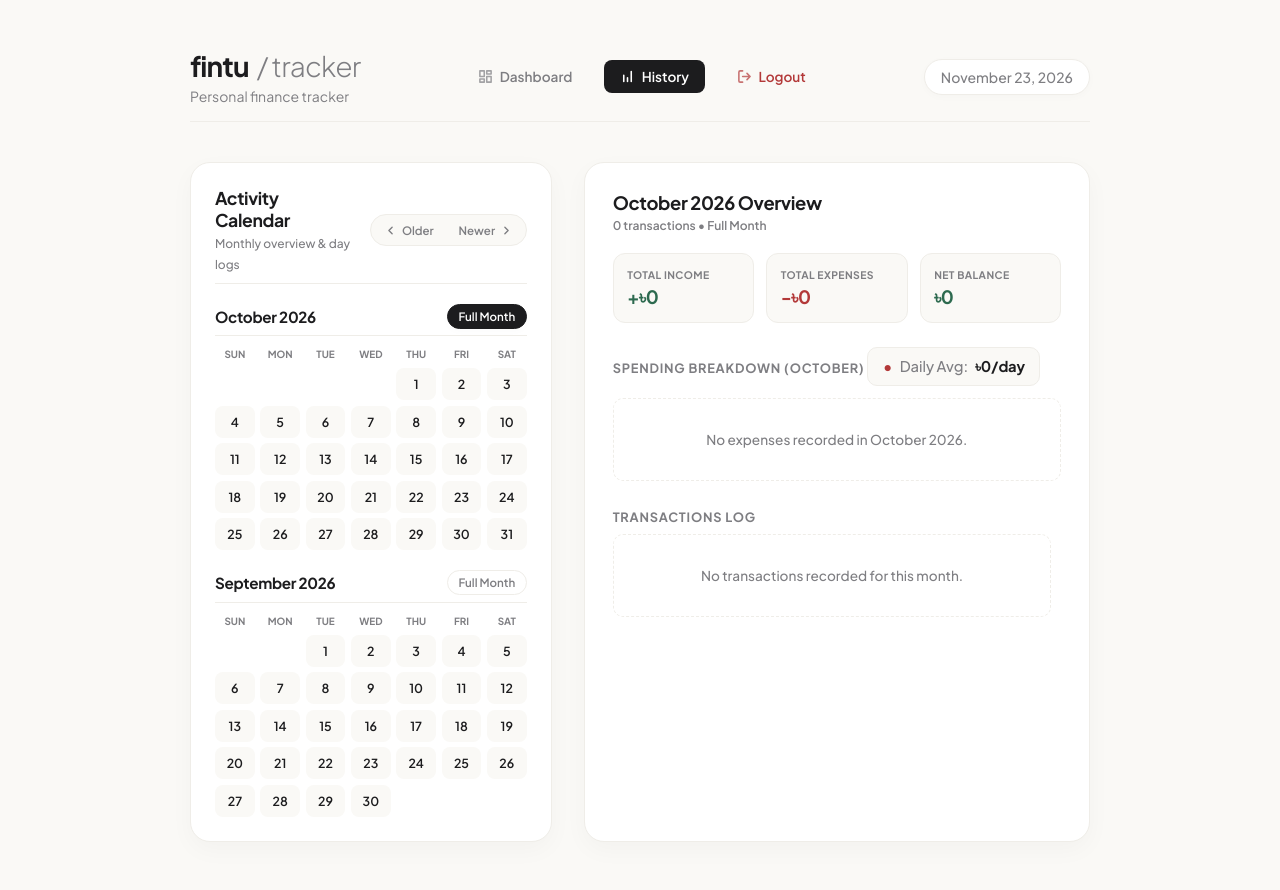
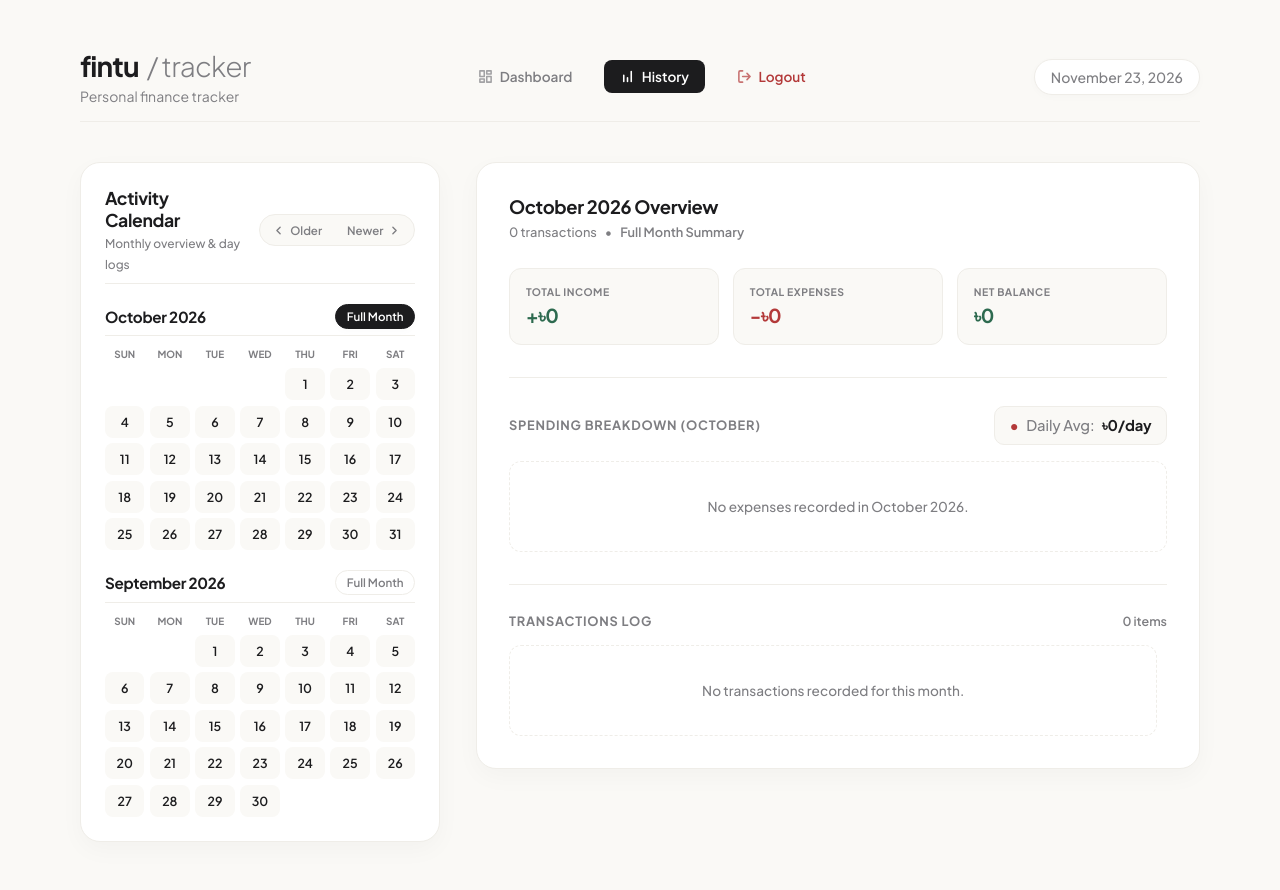
Before and after one commit to MahirTB/fintu, a FastAPI app: page /history?year=2026&month=10 in a window 1280 px wide. Run offline with FastAPI, Linux system fonts and the light colour scheme; the visitor is signed in with stand-in values (Sample User, id 1); data that the repository does not hold is empty.

Commit message:
style: increase layout width to 1120px, enhance day breakdown hierarchy and spacing, and refine breadcrumb back navigation

```diff
--- a/static/styles.css
+++ b/static/styles.css
@@ -47,7 +47,7 @@ body {
 
 .container {
   width: 100%;
-  max-width: 900px;
+  max-width: 1120px;
   min-width: 0;
   display: flex;
   flex-direction: column;
@@ -1025,13 +1025,15 @@ button.submit-btn:active {
 /* Calendar Layout */
 .calendar-page-grid {
   display: grid;
-  grid-template-columns: 1fr 1.4fr;
-  gap: 2rem;
-}
-
-@media (max-width: 768px) {
+  grid-template-columns: 360px 1fr;
+  gap: 2.25rem;
+  align-items: start;
+}
+
+@media (max-width: 860px) {
   .calendar-page-grid {
     grid-template-columns: 1fr;
+    gap: 1.5rem;
   }
 }
 
@@ -1252,13 +1254,12 @@ button.submit-btn:active {
 /* Breakdown panel */
 .breakdown-card {
   background: var(--card-bg);
-  padding: 1.75rem;
+  padding: 2rem;
   border-radius: 20px;
   border: 1px solid var(--border-color);
   box-shadow: var(--shadow-md);
   display: flex;
   flex-direction: column;
-  gap: 1.25rem;
   min-width: 0;
 }
 
@@ -1443,63 +1444,132 @@ button.submit-btn:active {
   color: var(--expense-color);
 }
 
-/* Month Breakdown Overview Pane */
+/* Day & Month Breakdown Overview Panes */
+.day-breakdown-wrapper,
 .month-breakdown-wrapper {
   display: flex;
   flex-direction: column;
-  gap: 1.25rem;
   min-width: 0;
 }
 
-.month-overview-header {
-  display: flex;
+/* Day Breadcrumb & Top Bar */
+.day-nav-bar {
+  display: flex;
+  align-items: center;
   justify-content: space-between;
-  align-items: flex-start;
-  gap: 1rem;
-}
-
-.month-overview-title-group h2 {
-  font-size: 1.15rem;
-  font-weight: 700;
-  letter-spacing: -0.02em;
-  color: var(--text-primary);
-  margin: 0 0 0.25rem 0;
-}
-
-.month-overview-badge {
-  font-size: 0.75rem;
+  margin-bottom: 1.25rem;
+  padding-bottom: 0.75rem;
+  border-bottom: 1px solid var(--border-color);
+}
+
+.back-to-month-link {
+  display: inline-flex;
+  align-items: center;
+  gap: 0.45rem;
+  background: transparent;
+  border: none;
+  padding: 0.4rem 0.75rem;
+  margin-left: -0.75rem;
+  border-radius: 8px;
+  color: var(--text-secondary);
+  font-size: 0.82rem;
   font-weight: 600;
-  color: var(--text-secondary);
-}
-
-/* Month KPI Grid */
+  cursor: pointer;
+  transition: all var(--transition-fast);
+}
+
+.back-to-month-link:hover {
+  color: var(--text-primary);
+  background-color: var(--bg-color);
+}
+
+.back-to-month-link svg {
+  transition: transform var(--transition-fast);
+}
+
+.back-to-month-link:hover svg {
+  transform: translateX(-3px);
+}
+
+.day-nav-badge {
+  font-size: 0.68rem;
+  font-weight: 700;
+  text-transform: uppercase;
+  letter-spacing: 0.06em;
+  color: var(--text-secondary);
+  background-color: var(--bg-color);
+  border: 1px solid var(--border-color);
+  padding: 0.2rem 0.6rem;
+  border-radius: 999px;
+}
+
+/* Headers */
+.day-hero-header,
+.month-hero-header {
+  display: flex;
+  flex-direction: column;
+  gap: 0.35rem;
+  margin-bottom: 1.75rem;
+}
+
+.day-main-title,
+.month-main-title {
+  font-size: 1.35rem;
+  font-weight: 700;
+  letter-spacing: -0.025em;
+  color: var(--text-primary);
+  margin: 0;
+  line-height: 1.25;
+}
+
+.day-meta-row,
+.month-meta-row {
+  display: flex;
+  align-items: center;
+  gap: 0.5rem;
+  font-size: 0.8rem;
+  font-weight: 500;
+  color: var(--text-secondary);
+}
+
+.month-meta-badge {
+  color: var(--text-secondary);
+  font-weight: 600;
+}
+
+/* KPI Grids (Day & Month) */
+.day-kpi-grid,
 .month-kpi-grid {
   display: grid;
   grid-template-columns: repeat(3, minmax(0, 1fr));
-  gap: 0.75rem;
-}
-
+  gap: 0.85rem;
+  margin-bottom: 2rem;
+}
+
+.day-kpi-card,
 .month-kpi-card {
   background-color: var(--bg-color);
-  padding: 0.85rem;
+  padding: 1rem;
   border-radius: 12px;
   border: 1px solid var(--border-color);
   display: flex;
   flex-direction: column;
-  gap: 0.25rem;
+  gap: 0.35rem;
   min-width: 0;
 }
 
+.day-kpi-card .kpi-label,
 .month-kpi-card .kpi-label {
   font-size: 0.65rem;
   text-transform: uppercase;
   font-weight: 700;
-  letter-spacing: 0.04em;
-  color: var(--text-secondary);
-}
-
+  letter-spacing: 0.05em;
+  color: var(--text-secondary);
+}
+
+.day-kpi-card .kpi-value,
 .month-kpi-card .kpi-value {
-  font-size: 1.15rem;
+  font-size: 1.2rem;
   font-weight: 700;
   letter-spacing: -0.02em;
   color: var(--text-primary);
@@ -1508,18 +1578,22 @@ button.submit-btn:active {
   text-overflow: ellipsis;
 }
 
+.day-kpi-card.income .kpi-value,
 .month-kpi-card.income .kpi-value {
   color: var(--income-color);
 }
 
+.day-kpi-card.expense .kpi-value,
 .month-kpi-card.expense .kpi-value {
   color: var(--expense-color);
 }
 
+.day-kpi-card.balance.positive .kpi-value,
 .month-kpi-card.balance.positive .kpi-value {
   color: var(--income-color);
 }
 
+.day-kpi-card.balance.negative .kpi-value,
 .month-kpi-card.balance.negative .kpi-value {
   color: var(--expense-color);
 }
@@ -1540,52 +1614,53 @@ button.submit-btn:active {
   border-radius: 4px;
 }
 
-/* Day Breakdown Top Bar & Back Button */
-.breakdown-back-nav {
-  margin-bottom: 0.25rem;
-}
-
-.back-to-month-btn {
-  display: inline-flex;
-  align-items: center;
-  gap: 0.4rem;
-  padding: 0.35rem 0.75rem;
+/* Sections with Clean Separators */
+.day-overview-section,
+.month-overview-section {
+  padding-top: 1.75rem;
+  border-top: 1px solid var(--border-color);
+  margin-bottom: 2rem;
+  display: flex;
+  flex-direction: column;
+  gap: 1rem;
+}
+
+.day-overview-section:last-child,
+.month-overview-section:last-child {
+  margin-bottom: 0;
+}
+
+.day-section-header,
+.month-section-header {
+  display: flex;
+  justify-content: space-between;
+  align-items: center;
+  flex-wrap: wrap;
+  gap: 0.5rem;
+}
+
+.day-section-title,
+.month-section-title {
+  font-size: 0.8rem;
+  font-weight: 700;
+  text-transform: uppercase;
+  letter-spacing: 0.06em;
+  color: var(--text-secondary);
+  margin: 0;
+}
+
+.day-section-sub,
+.month-section-sub {
   font-size: 0.78rem;
   font-weight: 600;
-  border-radius: 999px;
-  background-color: var(--bg-color);
-  border: 1px solid var(--border-color);
-  color: var(--text-secondary);
-  cursor: pointer;
-  transition: all var(--transition-fast);
-}
-
-.back-to-month-btn:hover {
-  border-color: var(--border-hover);
-  color: var(--text-primary);
-  background-color: var(--card-bg);
-}
-
-.day-kpi-grid {
-  display: grid;
-  grid-template-columns: repeat(3, minmax(0, 1fr));
-  gap: 0.75rem;
-  margin-bottom: 0.5rem;
-}
-
-.breakdown-stat-mini.balance.positive span:last-child {
-  color: var(--income-color);
-}
-
-.breakdown-stat-mini.balance.negative span:last-child {
-  color: var(--expense-color);
+  color: var(--text-secondary);
 }
 
 /* History Grouped Transaction Log */
 .history-tx-group {
   display: flex;
   flex-direction: column;
-  gap: 0.45rem;
+  gap: 0.5rem;
 }
 
 .history-group-header {
@@ -1617,11 +1692,11 @@ button.submit-btn:active {
 .breakdown-empty-msg {
   text-align: center;
   color: var(--text-secondary);
-  padding: 2rem 1rem;
+  padding: 2.25rem 1rem;
   font-size: 0.85rem;
   font-weight: 500;
   border: 1px dashed var(--border-color);
-  border-radius: 10px;
+  border-radius: 12px;
 }
 
 /* Responsive Enhancements for Mobile Viewports */
@@ -1667,12 +1742,21 @@ button.submit-btn:active {
 @media (max-width: 600px) {
   .month-kpi-grid, .day-kpi-grid {
     grid-template-columns: 1fr;
-    gap: 0.5rem;
+    gap: 0.6rem;
   }
 
   .calendar-card-header {
     flex-wrap: wrap;
     gap: 0.6rem;
+  }
+
+  .day-main-title,
+  .month-main-title {
+    font-size: 1.18rem;
+  }
+
+  .breakdown-card {
+    padding: 1.25rem 1rem;
   }
 }
 
--- a/templates/partials/month_breakdown.html
+++ b/templates/partials/month_breakdown.html
@@ -2,12 +2,12 @@
 
 <div class="month-breakdown-wrapper">
     <!-- Header -->
-    <div class="month-overview-header">
-        <div class="month-overview-title-group">
-            <h2>{{ month_name }} {{ year }} Overview</h2>
-            <div class="month-overview-badge">
-                {{ txs|length }} transaction{% if txs|length != 1 %}s{% endif %} • {% if is_current_month %}Current Month{% else %}Full Month{% endif %}
-            </div>
+    <div class="month-hero-header">
+        <h2 class="month-main-title">{{ month_name }} {{ year }} Overview</h2>
+        <div class="month-meta-row">
+            <span>{{ txs|length }} transaction{% if txs|length != 1 %}s{% endif %}</span>
+            <span>•</span>
+            <span class="month-meta-badge">{% if is_current_month %}Current Month{% else %}Full Month Summary{% endif %}</span>
         </div>
     </div>
 
@@ -33,9 +33,9 @@
     </div>
 
     <!-- Spending Breakdown Section (Wireframe Style) -->
-    <div class="breakdown-categories-section">
-        <div class="breakdown-section-header">
-            <span class="breakdown-section-title">Spending Breakdown ({{ month_name }})</span>
+    <div class="month-overview-section month-breakdown-section">
+        <div class="month-section-header">
+            <span class="month-section-title">Spending Breakdown ({{ month_name }})</span>
             <span class="breakdown-daily-avg">
                 <span class="daily-avg-bullet">•</span>
                 <span class="daily-avg-label">Daily Avg:</span>
@@ -66,9 +66,10 @@
     </div>
 
     <!-- Month Transactions Section -->
-    <div class="month-tx-section">
-        <div class="breakdown-section-title" style="margin-top: 0.5rem; margin-bottom: 0.6rem;">
-            Transactions Log
+    <div class="month-overview-section month-tx-section">
+        <div class="month-section-header">
+            <span class="month-section-title">Transactions Log</span>
+            <span class="month-section-sub">{{ txs|length }} item{% if txs|length != 1 %}s{% endif %}</span>
         </div>
 
         <div class="transaction-list-container" style="max-height: 380px;">
@@ -77,7 +78,7 @@
                     No transactions recorded for this month.
                 </div>
             {% else %}
-                <div style="display: flex; flex-direction: column; gap: 1rem; width: 100%;">
+                <div style="display: flex; flex-direction: column; gap: 1.25rem; width: 100%;">
                     {% for date_val, day_txs in txs_by_date.items() %}
                     <div class="history-tx-group">
                         <div class="history-group-header">
```
Also changed, not shown: templates/partials/day_breakdown.html (+31 -26 lines).
